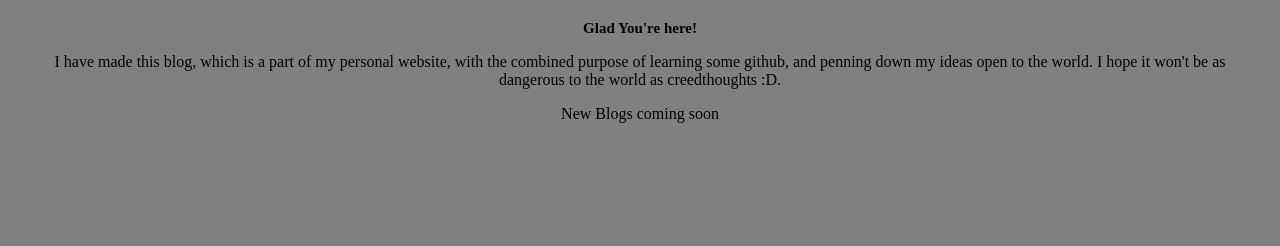
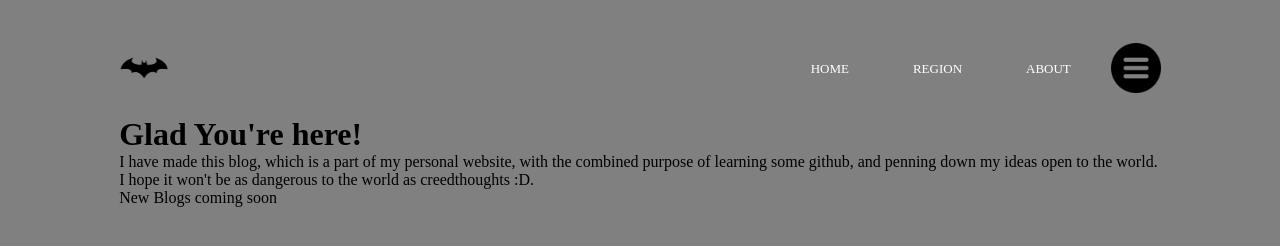
Before and after one commit to shashkat/My-Blog, a plain HTML site: page index.html in a window 1280 px wide. Drawn offline with Linux system fonts and the light colour scheme.

Commit message:
heading_added

```diff
--- a/index.html
+++ b/index.html
@@ -7,9 +7,25 @@
      <link rel="stylesheet" href="styles.css">
 </head>
 <body>
-     <h1 class = 'heading'>Glad You're here!</h1>
-     <p>I have made this blog, which is a part of my personal website, with the combined purpose of learning some github, and penning down my ideas open to the world. I hope it won't be as dangerous to the world as creedthoughts :D.</p>
-     <p>New Blogs coming soon</p>
+     <div class="container">
+          <div class="navbar">
+               <img src="logo.png" class="logo">
+               <nav>
+                    <ul>
+                         <li><a href="">HOME</a></li>
+                         <li><a href="">REGION</a></li>
+                         <li><a href="">ABOUT</a></li>
+                    </ul>
+               </nav>
+               <img src="menu.png" class="menu-icon">
+          </div>
+          <div class="text">
+               <h1 class = 'heading'>Glad You're here!</h1>
+               <p>I have made this blog, which is a part of my personal website, with the combined purpose of learning some github, and penning down my ideas open to the world. I hope it won't be as dangerous to the world as creedthoughts :D.</p>
+               <p>New Blogs coming soon</p>
+          </div>
+     </div>
+
      <!-- <div class = 'box'></div> -->
 </body>
 </html>
--- a/styles.css
+++ b/styles.css
@@ -1,14 +1,62 @@
+*{
+     margin: 0;
+     padding: 0;
+     /* font-family:'Courier New', Courier, monospace; */
+}
+
 body{
      margin: 20px;
      background: grey;
-     text-align: center;
+     /* text-align: center; */
 }
 
-.heading{
+/* .heading{
      color: black;
-     font-size: 15px;
+     font-size: 15px; */
      /* transition: font-size 0.5s ease-in 1s; */
+/* } */
+
+.container{
+     width:100%;
+     height: 100vh;
+     padding-left: 8%;
+     padding-right: 8%;
+     box-sizing: border-box;
+     background-position: center;
+     background-size: cover;
 }
+.navbar{
+     height: 12%;
+     display: flex;
+     align-items: center;
+}
+
+.logo{
+     width:50px;
+     cursor:pointer;
+}
+.menu-icon{
+     width:50px;
+     cursor:pointer;
+     margin-left: 40px;
+}
+nav{
+     flex: 1;
+     text-align: right;
+}
+
+nav ul li{
+     list-style: none;
+     display: inline-block;
+     margin-left: 60px;
+}
+
+nav ul li a{
+     text-decoration: none;
+     color: #fff;
+     font-size: 13px;
+}
+
 /*
 .heading:hover{
      color: white;
```
Also changed, not shown: logo.png (added), menu.png (added).
